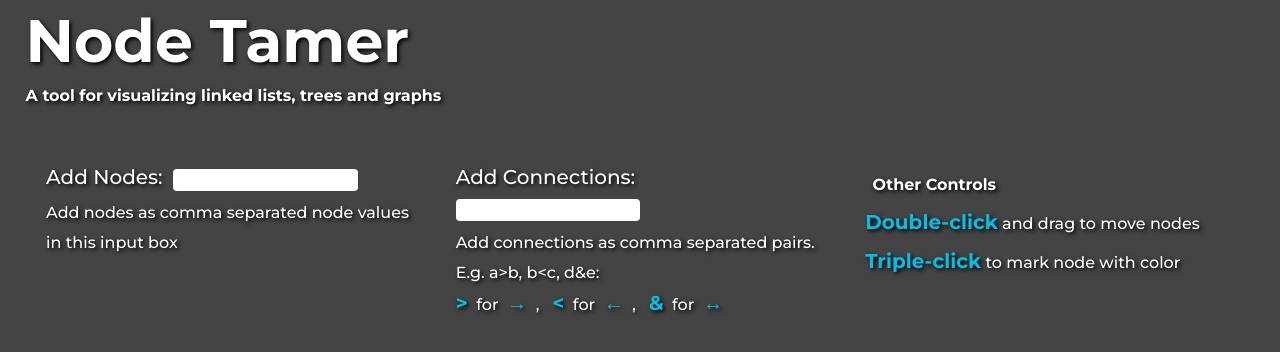
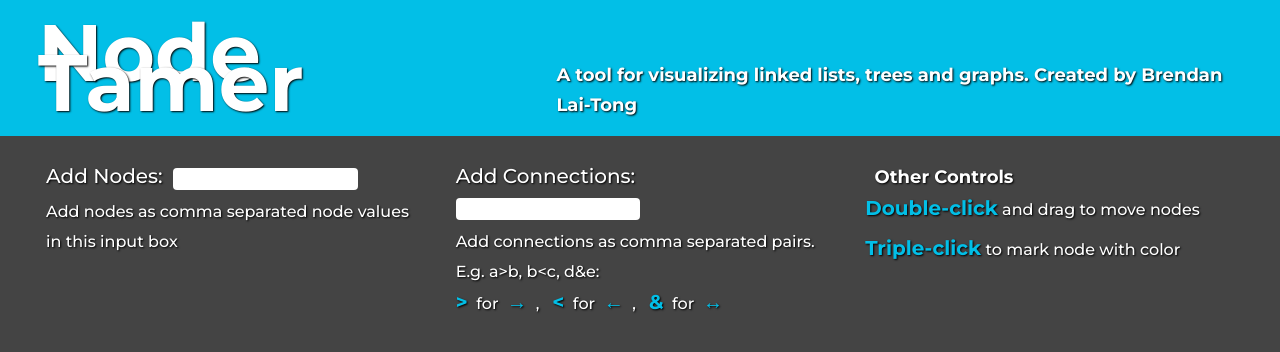
Before and after one commit to kai-blt/nodetamer, a React (Create React App) app: page / in a window 1280 px wide. Shown: the top 352 px of the page. Built offline with nearby package versions, Linux system fonts and the light colour scheme.

Commit message:
style updates

```diff
--- a/src/App.js
+++ b/src/App.js
@@ -2,6 +2,14 @@ import {useEffect, useState} from 'react'
 import Xarrow from'react-xarrows';
 import Draggable from 'react-draggable';
 import styled from 'styled-components';
+
+const Header = styled.header`
+  display: flex;
+  justify-content: center;
+  align-items: baseline;
+  background: #02bfe7;
+  padding: 1%;
+`;
 
 const Container = styled.section`
   width: 100%;
@@ -111,10 +119,10 @@ function App() {
   return (
     <>
     <div>
-      <header>
+      <Header>
         <h1>Node Tamer</h1>
-        <h2>A tool for visualizing linked lists, trees and graphs</h2>
-      </header>
+        <h2>A tool for visualizing linked lists, trees and graphs. Created by Brendan Lai-Tong</h2>
+      </Header>
       <Container>
         <InputBox>
           <div>
--- a/src/index.js
+++ b/src/index.js
@@ -70,17 +70,23 @@ const GlobalStyle = createGlobalStyle`
     color: #fff;
     background-color: #444;
     margin: auto;
-    text-shadow: 2px 2px 4px #000;
+    text-shadow: 1px 1px 2px #000;
   }
 
   h1,h2,h3,h4,h5,h5 {
     font-weight: 700;
-    margin: 2%;
   }
 
   h1 {
-    font-size: 6rem;
+    font-size: 8rem;
+    margin: 2% 2%;
   }
+
+  h2, h3{
+    font-size: 1.8rem;
+    margin: 0.25% 2.5%;
+  }
+
 
   p {
     margin-bottom: 2%;
```
Also changed, not shown: 1 other file (tests, documents, lock files or other folders).
